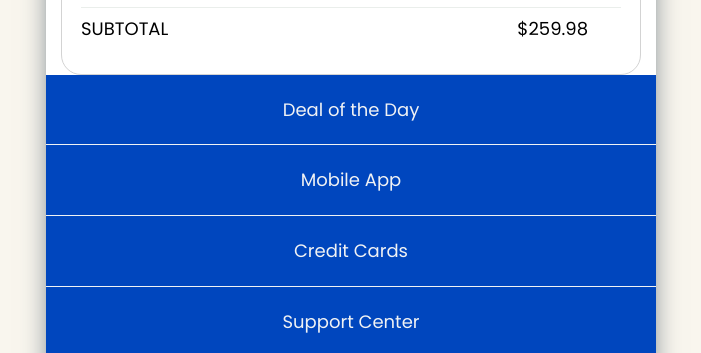
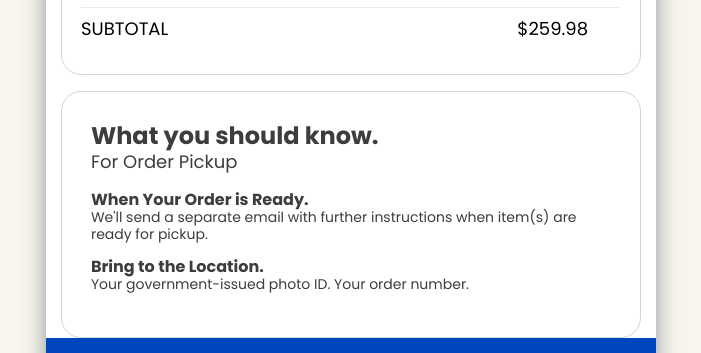
Before and after one commit to alphageekdom/retail-receipt-email, a plain HTML site: page index.html in a window 1280 px wide. Shown: the part 1378-1731 px from the top of the page, without its empty margins (289-990 px from the left). Drawn offline with Linux system fonts and the light colour scheme.

Commit message:
additional info section

```diff
--- a/index.html
+++ b/index.html
@@ -571,6 +571,66 @@
                                 </td>
                             </tr>
                             <!-- END OF ORDER SUMMARY -->
+                            <!-- START OF ADDITIONAL INFO -->
+                            <tr>
+                                <td>
+                                    <table class="responsive-table border-tbl" role="presentation" width="580"
+                                        cellspacing="0" cellpadding="0" align="center"
+                                        style="border: 1px solid #d3d3d3; border-radius: 20px; margin-top: 1rem;">
+                                        <tbody>
+                                            <!-- START OF PICKUP INFO -->
+                                            <tr>
+                                                <td style="padding: 30px 0;" align="center">
+                                                    <table role="presentation" width="90%" cellspacing="0"
+                                                        cellpadding="0" border="0" align="center">
+                                                        <tbody>
+                                                            <tr>
+                                                                <td
+                                                                    style="color: #3d3d3d; margin: 0; padding-bottom: 0; font-family: Poppins, Arial, Helvetica, sans-serif;">
+                                                                    <h2 style="margin: 0; font-size: 1.5rem;">
+                                                                        What you should know.
+                                                                    </h2>
+                                                                    <p style="margin-top: 0;">For Order Pickup</p>
+                                                                </td>
+                                                            </tr>
+                                                            <tr>
+                                                                <td
+                                                                    style="color: #3d3d3d; margin: 0; padding-bottom: 0; font-family: Poppins, Arial, Helvetica, sans-serif;">
+                                                                    <h3 style="margin: 0; font-size: 1rem;">
+                                                                        When Your Order is Ready.
+                                                                    </h3>
+                                                                    <p style="margin-top: 0; font-size: 14px;">We'll
+                                                                        send a separate
+                                                                        email
+                                                                        with further
+                                                                        instructions when item(s) are ready for pickup.
+                                                                    </p>
+                                                                </td>
+                                                            </tr>
+                                                            <tr>
+                                                                <td
+                                                                    style="color: #3d3d3d; margin: 0; padding-bottom: 0; font-family: Poppins, Arial, Helvetica, sans-serif;">
+                                                                    <h3 style="margin: 0; font-size: 1rem;">
+                                                                        Bring to the Location.
+                                                                    </h3>
+                                                                    <p style="margin-top: 0; font-size: 14px;">Your
+                                                                        government-issued
+                                                                        photo
+                                                                        ID.
+                                                                        Your order number.
+                                                                    </p>
+                                                                </td>
+                                                            </tr>
+                                                        </tbody>
+                                                    </table>
+                                                </td>
+                                            </tr>
+                                            <!-- END OF PICKUP INFO -->
+                                        </tbody>
+                                    </table>
+                                </td>
+                            </tr>
+                            <!-- END OF ADDITIONAL INFO -->
                             <!-- START OF LINKS -->
                             <tr bgcolor="#0046BE">
                                 <td align="center">
```
